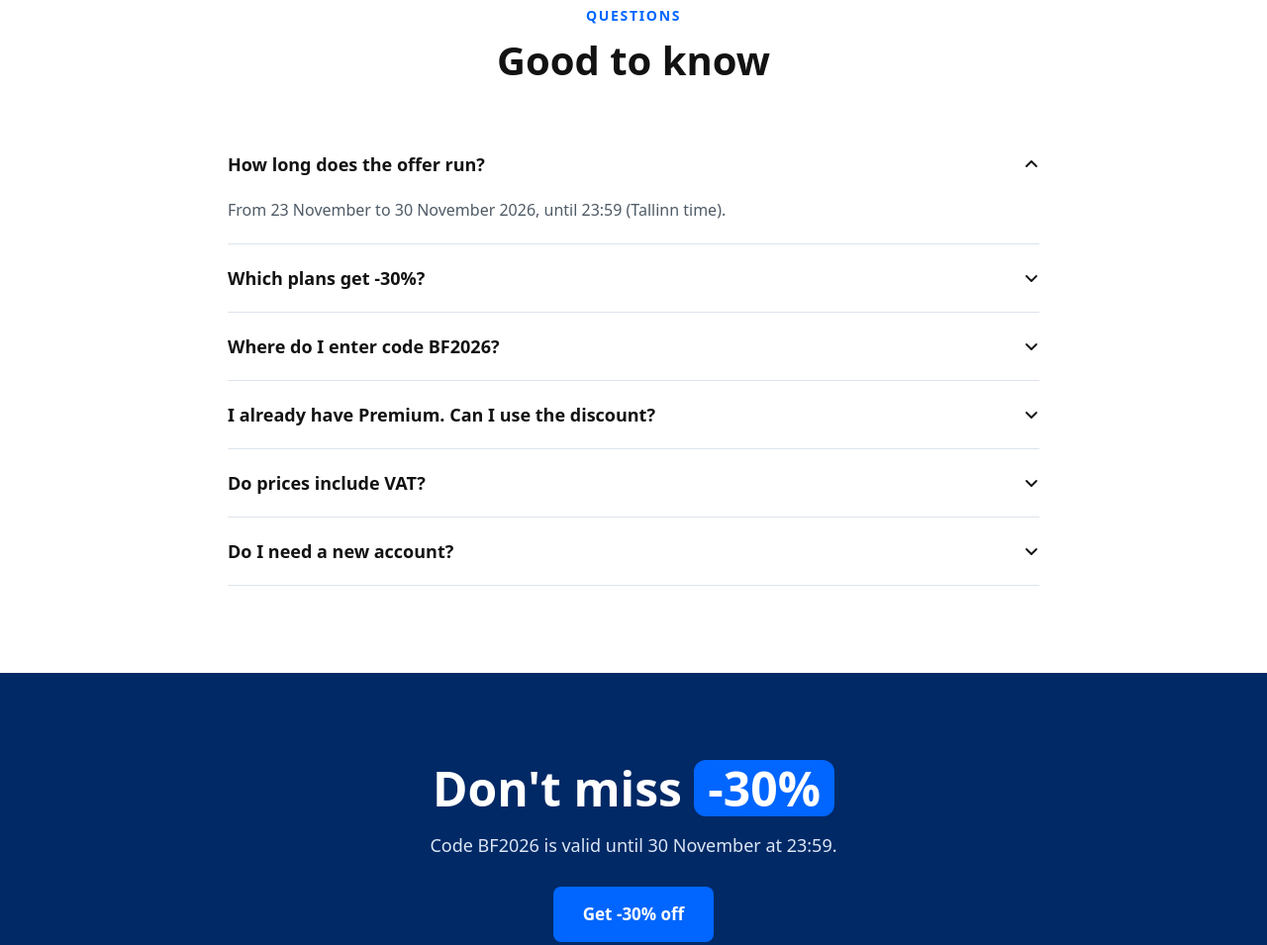
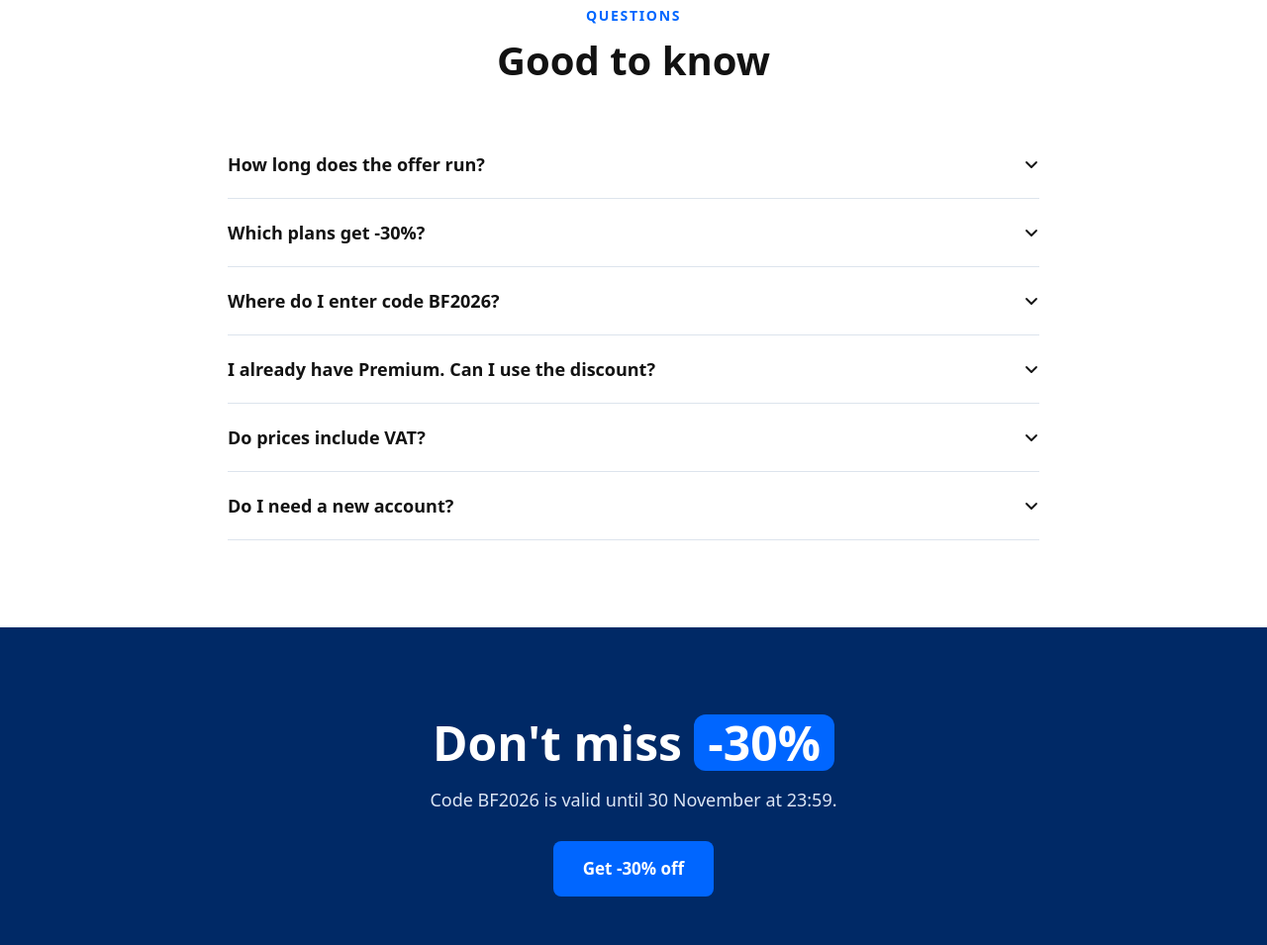
Before and after one commit to INBOKSS/why, a plain HTML site: page black-friday-ee/en/index.html in a window 1280 px wide. Shown: the part 3529-4484 px from the top of the page at 99% size. Drawn offline with Linux system fonts and the light colour scheme.

Commit message:
BF landing EE: first FAQ closed by default (EN page)

```diff
--- a/black-friday-ee/en/index.html
+++ b/black-friday-ee/en/index.html
@@ -425,7 +425,7 @@
       <h2>Good to know</h2>
     </div>
     <div class="faq">
-      <div class="faq-item open"><button class="faq-q" type="button" aria-expanded="true"><span>How long does the offer run?</span><svg width="16" height="16" viewBox="0 0 16 16" fill="none" aria-hidden="true"><path d="m3 6 5 5 5-5" stroke="#121212" stroke-width="1.8" stroke-linecap="round" stroke-linejoin="round"/></svg></button><div class="faq-a"><p>From 23 November to 30 November 2026, until 23:59 (Tallinn time).</p></div></div>
+      <div class="faq-item"><button class="faq-q" type="button" aria-expanded="false"><span>How long does the offer run?</span><svg width="16" height="16" viewBox="0 0 16 16" fill="none" aria-hidden="true"><path d="m3 6 5 5 5-5" stroke="#121212" stroke-width="1.8" stroke-linecap="round" stroke-linejoin="round"/></svg></button><div class="faq-a"><p>From 23 November to 30 November 2026, until 23:59 (Tallinn time).</p></div></div>
       <div class="faq-item"><button class="faq-q" type="button" aria-expanded="false"><span>Which plans get -30%?</span><svg width="16" height="16" viewBox="0 0 16 16" fill="none" aria-hidden="true"><path d="m3 6 5 5 5-5" stroke="#121212" stroke-width="1.8" stroke-linecap="round" stroke-linejoin="round"/></svg></button><div class="faq-a"><p>All Mail.ee Premium 1-year and 3-year plans: 150 GB, 300 GB and 1 TB. The discount doesn't apply to monthly payments.</p></div></div>
       <div class="faq-item"><button class="faq-q" type="button" aria-expanded="false"><span>Where do I enter code BF2026?</span><svg width="16" height="16" viewBox="0 0 16 16" fill="none" aria-hidden="true"><path d="m3 6 5 5 5-5" stroke="#121212" stroke-width="1.8" stroke-linecap="round" stroke-linejoin="round"/></svg></button><div class="faq-a"><p>If you open the payment page with a button on this page, the code is already added. If you open <a href="https://billing.mail.ee/premium/mail?language=en&coupon=BF2026&storage_option=mail_plus_300&billing=premium_1_year_(300_gb)&utm_source=mail.ee&utm_medium=landing&utm_campaign=black_friday_2026&utm_content=en_faq#coupon">billing.mail.ee</a> another way, enter BF2026 in the discount code field before you pay.</p></div></div>
       <div class="faq-item"><button class="faq-q" type="button" aria-expanded="false"><span>I already have Premium. Can I use the discount?</span><svg width="16" height="16" viewBox="0 0 16 16" fill="none" aria-hidden="true"><path d="m3 6 5 5 5-5" stroke="#121212" stroke-width="1.8" stroke-linecap="round" stroke-linejoin="round"/></svg></button><div class="faq-a"><p>Yes. With code BF2026 you can extend or upgrade your plan by choosing a 1-year or 3-year period.</p></div></div>
```
